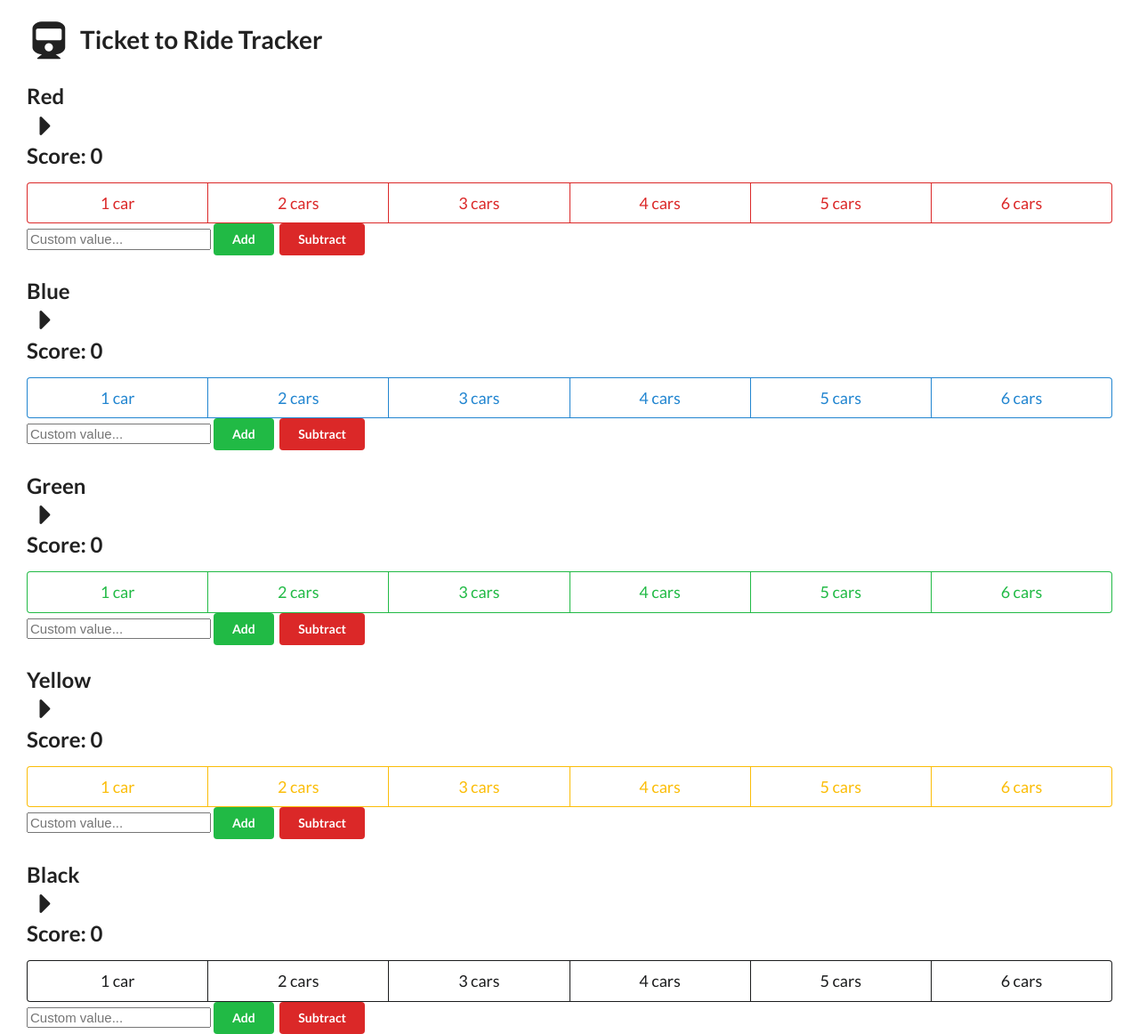
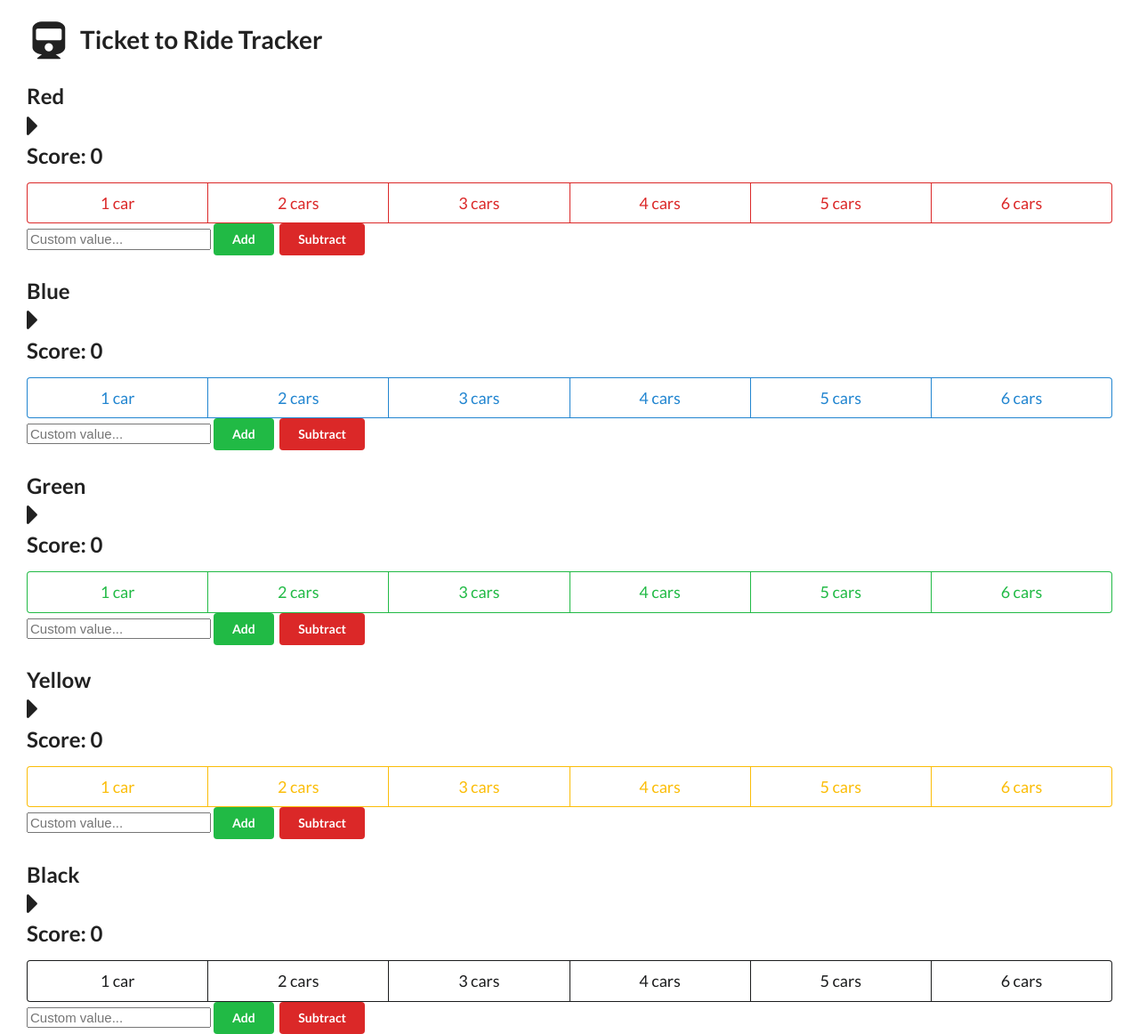
Before and after one commit to ajs256/ttr-tracker, a plain HTML site: page index.html in a window 1280 px wide. Shown: the whole page at 89% size. Drawn offline with nearby package versions, Linux system fonts and the light colour scheme.

Commit message:
Hopefully fix icons

```diff
--- a/index.html
+++ b/index.html
@@ -10,7 +10,7 @@
   </head>
   <body onload="updateScores()">
   <h1 class="ui header"><i class='train icon'></i>Ticket to Ride Tracker</h1>
-  <h2 class='ui header'>Red<i class='caret right icon'></i>Score: <span id="redScore">...</span></h2>
+  <h2 class='ui header'>Red<i class='fitted caret right icon'></i>Score: <span id="redScore">...</span></h2>
   <div class='six big ui buttons'>
     <button class='ui red basic button' onclick='changeScore("red", 1)'>1 car</button>
     <button class='ui red basic button' onclick='changeScore("red", 2)'>2 cars</button>
@@ -24,7 +24,7 @@
     <button class='positive ui button' onclick='evalCustom("red", "redCustom", false)'>Add</button>
     <button class='negative ui button' onclick='evalCustom("red", "redCustom", true)'>Subtract</button>
   </p>
-  <h2 class='ui header'>Blue<i class='caret right icon'></i>Score: <span id="blueScore">...</span></h2>
+  <h2 class='ui header'>Blue<i class='fitted caret right icon'></i>Score: <span id="blueScore">...</span></h2>
   <div class='six big ui buttons'>
     <button class='ui blue basic button' onclick='changeScore("blue", 1)'>1 car</button>
     <button class='ui blue basic button' onclick='changeScore("blue", 2)'>2 cars</button>
@@ -38,7 +38,7 @@
     <button class='positive ui button' onclick='evalCustom("blue", "blueCustom", false)'>Add</button>
     <button class='negative ui button' onclick='evalCustom("blue", "blueCustom", true)'>Subtract</button>
   </p>
-  <h2 class='ui header'>Green<i class='caret right icon'></i>Score: <span id="greenScore">...</span></h2>
+  <h2 class='ui header'>Green<i class='fitted caret right icon'></i>Score: <span id="greenScore">...</span></h2>
     <div class='six big ui buttons'>
       <button class='ui green basic button' onclick='changeScore("green", 1)'>1 car</button>
       <button class='ui green basic button' onclick='changeScore("green", 2)'>2 cars</button>
@@ -52,7 +52,7 @@
       <button class='positive ui button' onclick='evalCustom("green", "greenCustom", false)'>Add</button>
       <button class='negative ui button' onclick='evalCustom("green", "greenCustom", true)'>Subtract</button>
     </p>
-    <h2 class='ui header'>Yellow<i class='caret right icon'></i>Score: <span id="yellowScore">...</span></h2>
+    <h2 class='ui header'>Yellow<i class='fitted caret right icon'></i>Score: <span id="yellowScore">...</span></h2>
     <div class='six big ui buttons'>
       <button class='ui yellow basic button' onclick='changeScore("yellow", 1)'>1 car</button>
       <button class='ui yellow basic button' onclick='changeScore("yellow", 2)'>2 cars</button>
@@ -66,7 +66,7 @@
       <button class='positive ui button' onclick='evalCustom("yellow", "yellowCustom", false)'>Add</button>
       <button class='negative ui button' onclick='evalCustom("yellow", "yellowCustom", true)'>Subtract</button>
     </p>
-    <h2 class='ui header'>Black<i class='caret right icon'></i>Score: <span id="blackScore">...</span></h2>
+    <h2 class='ui header'>Black<i class='fitted caret right icon'></i>Score: <span id="blackScore">...</span></h2>
     <div class='six big ui buttons'>
       <button class='ui black basic button' onclick='changeScore("black", 1)'>1 car</button>
       <button class='ui black basic button' onclick='changeScore("black", 2)'>2 cars</button>
```
